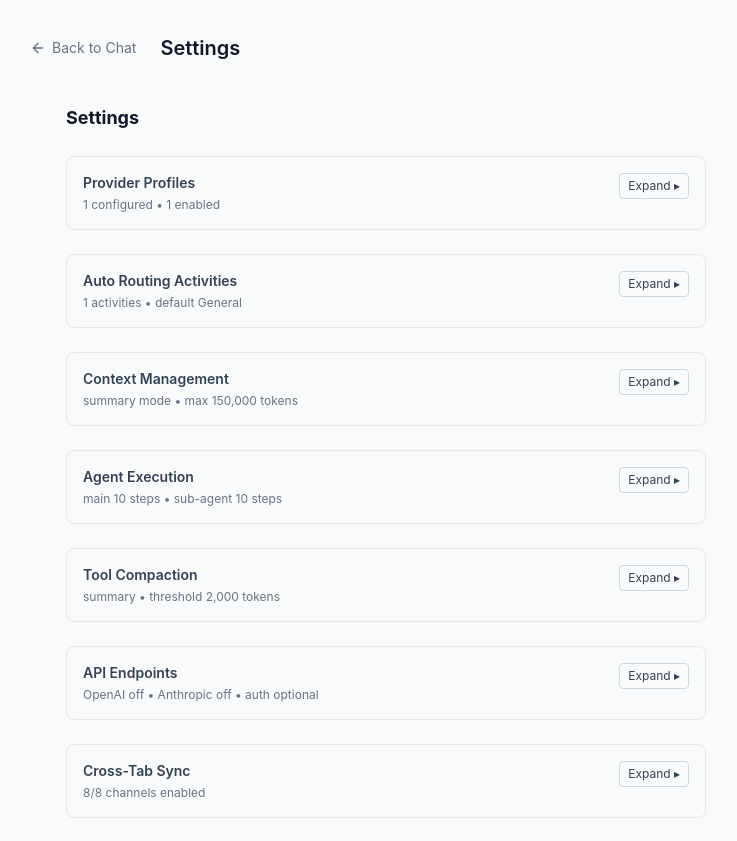
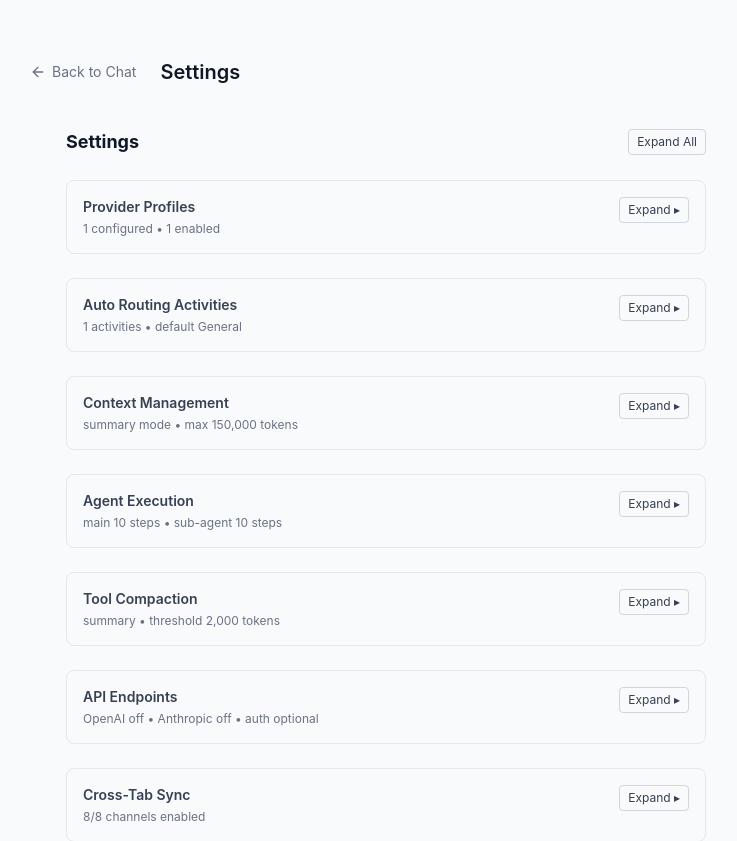
Before and after one commit to JadeOpenClawAI/ai-chat, a Next.js app: page /settings in a window 1280 px wide. Shown: the top 841 px of the page, without its empty margins (254-991 px from the left). Built offline with nearby package versions, Linux system fonts and the light colour scheme.

Commit message:
Settings collapse

```diff
--- a/app/settings/page.tsx
+++ b/app/settings/page.tsx
@@ -2,6 +2,7 @@
 /* eslint-disable max-len */
 
 import { SettingsPage } from '@/components/settings/SettingsPage';
+import { SettingsFavicon } from '@/components/settings/SettingsFavicon';
 import Link from 'next/link';
 import { ArrowLeft } from 'lucide-react';
 import { useEffect, useRef } from 'react';
@@ -85,6 +86,7 @@ export default function Settings() {
 
   return (
     <div className="min-h-screen bg-gray-50 dark:bg-gray-950">
+      <SettingsFavicon />
       <div className="mx-auto max-w-3xl px-4 py-8">
         <div className="mb-6 flex items-center gap-3">
           <Link
--- a/components/settings/SettingsPage.tsx
+++ b/components/settings/SettingsPage.tsx
@@ -127,6 +127,17 @@ type ListSectionId =
   | 'crossTabSync'
   | 'uiSettings';
 
+const LIST_SECTION_IDS: ListSectionId[] = [
+  'profiles',
+  'routing',
+  'context',
+  'agentExecution',
+  'toolCompaction',
+  'apiEndpoints',
+  'crossTabSync',
+  'uiSettings',
+];
+
 const DEFAULT_SECTION_OPEN: Record<ListSectionId, boolean> = {
   profiles: false,
   routing: false,
@@ -399,12 +410,30 @@ export function SettingsPage() {
   const [anthropicAuthState, setAnthropicAuthState] = useState<Record<string, 'ok' | 'expired' | 'unknown' | 'disconnected'>>({});
   const [googleAuthState, setGoogleAuthState] = useState<Record<string, 'ok' | 'expired' | 'unknown' | 'disconnected'>>({});
   const [sectionOpen, setSectionOpen] = useState<Record<ListSectionId, boolean>>({ ...DEFAULT_SECTION_OPEN });
+  const [routingActivityOpen, setRoutingActivityOpen] = useState<boolean[]>([]);
   const loadInFlightRef = useRef(false);
   const hasUnsavedSettingsRef = useRef(false);
+  const routingActivityCount = config?.routing.activityProfiles.length ?? 0;
 
   const toggleSection = useCallback((sectionId: ListSectionId) => {
     setSectionOpen((prev) => ({ ...prev, [sectionId]: !prev[sectionId] }));
   }, []);
+  const toggleRoutingActivity = useCallback((idx: number) => {
+    setRoutingActivityOpen((prev) => {
+      const next = [...prev];
+      next[idx] = !next[idx];
+      return next;
+    });
+  }, []);
+
+  useEffect(() => {
+    setRoutingActivityOpen((prev) => {
+      if (prev.length === routingActivityCount) {
+        return prev;
+      }
+      return Array.from({ length: routingActivityCount }, (_, idx) => prev[idx] ?? false);
+    });
+  }, [routingActivityCount]);
 
   const load = useCallback(async (options?: { force?: boolean }) => {
     const shouldForce = options?.force === true;
@@ -618,6 +647,18 @@ export function SettingsPage() {
 
   if (!config) {
     return <div className="p-6 text-sm text-gray-500">Loading…</div>;
+  }
+
+  const totalRoutingActivities = config.routing.activityProfiles.length;
+  const areAllTopLevelSectionsOpen = LIST_SECTION_IDS.every((sectionId) => sectionOpen[sectionId]);
+  const areAllRoutingActivitiesOpen = config.routing.activityProfiles.every((_, idx) => routingActivityOpen[idx] ?? false);
+  const allPanelsExpanded = areAllTopLevelSectionsOpen && areAllRoutingActivitiesOpen;
+
+  function setAllPanelsOpen(open: boolean) {
+    setSectionOpen(
+      Object.fromEntries(LIST_SECTION_IDS.map((sectionId) => [sectionId, open])) as Record<ListSectionId, boolean>,
+    );
+    setRoutingActivityOpen(Array.from({ length: totalRoutingActivities }, () => open));
   }
 
   function startAdd() {
@@ -1151,16 +1192,28 @@ export function SettingsPage() {
         defaultActivityProfileId: routing.defaultActivityProfileId || nextId,
       };
     });
+    setRoutingActivityOpen((prev) => [...prev, true]);
   }
 
   return (
     <div className="mx-auto max-w-2xl space-y-6 p-4">
       {/* Header */}
-      <div className="flex items-center justify-between">
+      <div className="flex items-center justify-between gap-2">
         <h1 className="text-lg font-bold text-gray-900 dark:text-gray-100">Settings</h1>
+        <div className="flex items-center gap-2">
+          {view === 'list' && (
+            <button
+              type="button"
+              onClick={() => setAllPanelsOpen(!allPanelsExpanded)}
+              className="rounded border border-gray-300 px-2 py-1 text-xs text-gray-700 hover:bg-gray-50 dark:border-gray-700 dark:text-gray-200 dark:hover:bg-gray-800"
+            >
+              {allPanelsExpanded ? 'Collapse All' : 'Expand All'}
+            </button>
+          )}
           {view !== 'list' && (
             <button onClick={back} className="text-sm text-blue-600 hover:underline dark:text-blue-400">← Back</button>
           )}
+        </div>
       </div>
 
       {/* Status messages */}
@@ -1269,12 +1322,73 @@ export function SettingsPage() {
                 </select>
               </div>
 
-              {config.routing.activityProfiles.map((activity, idx) => (
+              {config.routing.activityProfiles.map((activity, idx) => {
+                const isActivityOpen = routingActivityOpen[idx] ?? false;
+                const routeCount = activity.modelPriority.length;
+                const isDefaultActivity = config.routing.defaultActivityProfileId === activity.id;
+
+                return (
                   <div
                     key={`activity-${idx}`}
-                  className="space-y-2 rounded-lg border border-gray-200 p-3 dark:border-gray-700"
-                >
-                  <div className="grid grid-cols-1 gap-2 sm:grid-cols-[minmax(0,1fr),minmax(0,1fr),auto]">
+                    className="rounded-lg border border-gray-200 dark:border-gray-700"
+                  >
+                    <div className="flex items-start justify-between gap-3 p-3">
+                      <button
+                        type="button"
+                        onClick={() => toggleRoutingActivity(idx)}
+                        className="min-w-0 flex-1 text-left"
+                      >
+                        <h3 className="truncate text-xs font-semibold text-gray-700 dark:text-gray-200">
+                          {activity.label.trim() || 'Untitled Activity'}
+                        </h3>
+                        <p className="mt-1 truncate text-[11px] text-gray-500">
+                          {activity.id || '(id required)'} • {routeCount} {routeCount === 1 ? 'route' : 'routes'}
+                          {isDefaultActivity ? ' • default' : ''}
+                        </p>
+                      </button>
+                      <div className="flex shrink-0 items-center gap-2">
+                        {isActivityOpen && (
+                          <button
+                            onClick={() => {
+                              patchRouting((routing) => {
+                                if (routing.activityProfiles.length <= 1) {
+                                  return routing;
+                                }
+                                const removed = routing.activityProfiles[idx];
+                                if (!removed) {
+                                  return routing;
+                                }
+                                const activityProfiles = routing.activityProfiles.filter((_, activityIdx) => activityIdx !== idx);
+                                const defaultActivityProfileId = routing.defaultActivityProfileId === removed.id
+                                  ? activityProfiles[0]?.id ?? routing.defaultActivityProfileId
+                                  : routing.defaultActivityProfileId;
+                                return {
+                                  ...routing,
+                                  activityProfiles,
+                                  defaultActivityProfileId,
+                                };
+                              });
+                              setRoutingActivityOpen((prev) => prev.filter((_, activityIdx) => activityIdx !== idx));
+                            }}
+                            disabled={config.routing.activityProfiles.length <= 1}
+                            className="rounded border border-red-200 px-2 py-1 text-xs text-red-600 hover:bg-red-50 disabled:opacity-40 dark:border-red-800 dark:text-red-400"
+                          >
+                            Delete
+                          </button>
+                        )}
+                        <button
+                          type="button"
+                          onClick={() => toggleRoutingActivity(idx)}
+                          className="rounded border border-gray-300 px-2 py-1 text-xs text-gray-700 hover:bg-gray-50 dark:border-gray-700 dark:text-gray-200 dark:hover:bg-gray-800"
+                        >
+                          {isActivityOpen ? 'Collapse ▾' : 'Expand ▸'}
+                        </button>
+                      </div>
+                    </div>
+
+                    {isActivityOpen && (
+                      <div className="space-y-2 border-t border-gray-200 p-3 dark:border-gray-700">
+                        <div className="grid grid-cols-1 gap-2 sm:grid-cols-2">
                           <div className="space-y-1">
                             <label className="text-xs font-medium text-gray-500">Activity ID</label>
                             <input
@@ -1324,34 +1438,6 @@ export function SettingsPage() {
                               }}
                               placeholder="Coding"
                             />
-                    </div>
-                    <div className="flex items-end">
-                      <button
-                        onClick={() => {
-                          patchRouting((routing) => {
-                            if (routing.activityProfiles.length <= 1) {
-                              return routing;
-                            }
-                            const removed = routing.activityProfiles[idx];
-                            if (!removed) {
-                              return routing;
-                            }
-                            const activityProfiles = routing.activityProfiles.filter((_, activityIdx) => activityIdx !== idx);
-                            const defaultActivityProfileId = routing.defaultActivityProfileId === removed.id
-                              ? activityProfiles[0]?.id ?? routing.defaultActivityProfileId
-                              : routing.defaultActivityProfileId;
-                            return {
-                              ...routing,
-                              activityProfiles,
-                              defaultActivityProfileId,
-                            };
-                          });
-                        }}
-                        disabled={config.routing.activityProfiles.length <= 1}
-                        className="rounded border border-red-200 px-2 py-1 text-xs text-red-600 hover:bg-red-50 disabled:opacity-40 dark:border-red-800 dark:text-red-400"
-                      >
-                        Delete
-                      </button>
                           </div>
                         </div>
                         <ModelPriorityEditor
@@ -1378,7 +1464,10 @@ export function SettingsPage() {
                           }}
                         />
                       </div>
-              ))}
+                    )}
+                  </div>
+                );
+              })}
 
               <div className="mt-1">
                 {hasUnsavedRoutingChanges && (
```
Lines whose indentation alone changed are shown as unchanged.
